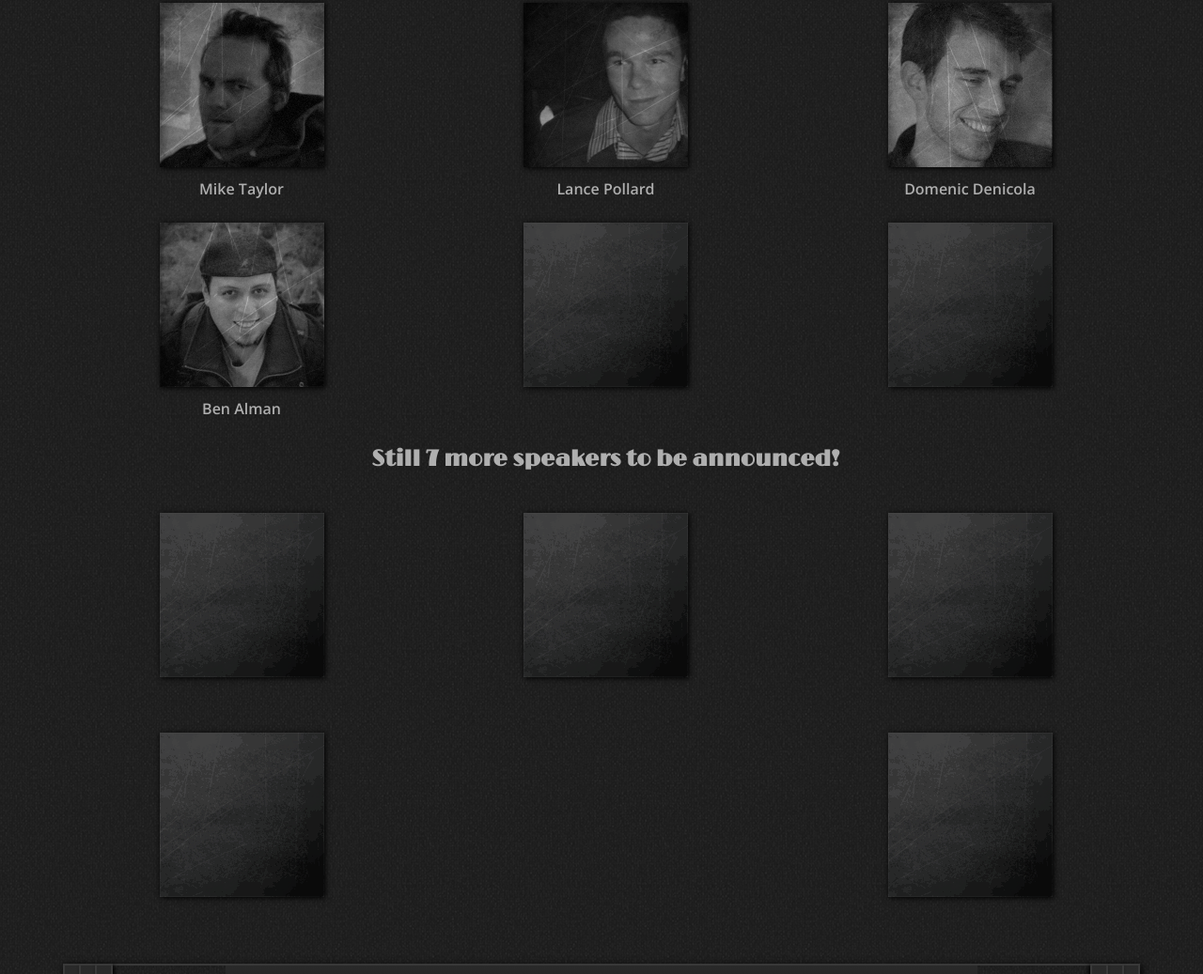
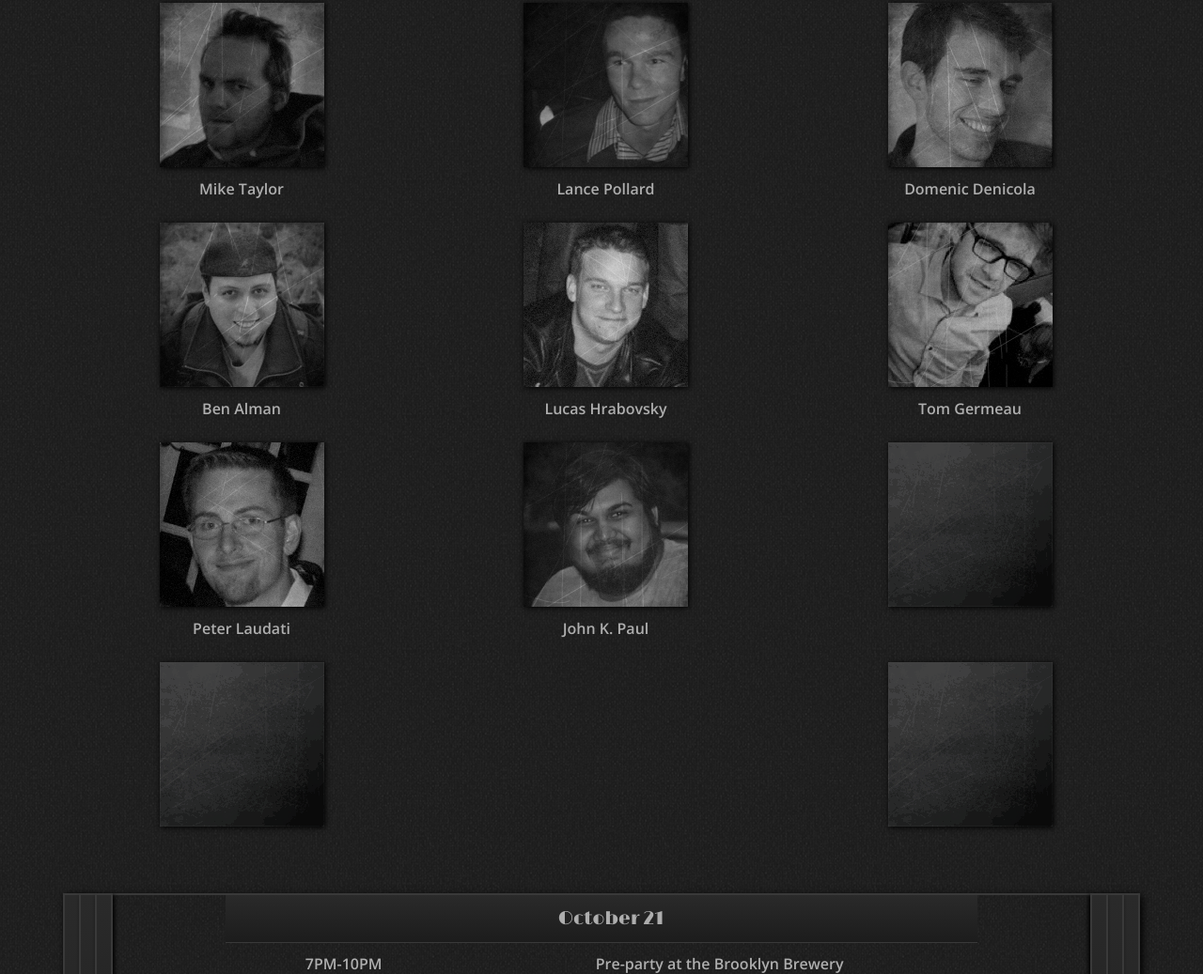
Before and after one commit to EmpireJS/2012.empirejs.org, a website: page public/index.html in a window 1280 px wide. Shown: the part 2057-3094 px from the top of the page at 94% size. Drawn offline with nearby package versions, Linux system fonts and the light colour scheme.

Commit message:
[ux] added john, lucas, peter, tom to speakers

```diff
--- a/public/index.html
+++ b/public/index.html
@@ -91,17 +91,12 @@
     	  </div>
     	  <div class="speakers">
     	    <div><img src="/img/speakers/ben.png" alt /><p>Ben Alman</p></div>
-    	    <div><img src="/img/speakers/mystery.gif" alt /><p>&nbsp;</p></div>
-    	    <div><img src="/img/speakers/mystery.gif" alt /><p>&nbsp;</p></div>
+    	    <div><img src="/img/speakers/lucas.png" alt /><p>Lucas Hrabovsky</p></div>
+    	    <div><img src="/img/speakers/tom.png" alt /><p>Tom Germeau</p></div>
     	  </div>
-
         <div class="speakers">
-          <h2>Still 7 more speakers to be announced!</h2>
-        </div>
-
-        <div class="speakers">
-    	    <div><img src="/img/speakers/mystery.gif" alt /><p>&nbsp;</p></div>
-    	    <div><img src="/img/speakers/mystery.gif" alt /><p>&nbsp;</p></div>
+    	    <div><img src="/img/speakers/peter.png" alt /><p>Peter Laudati</p></div>
+    	    <div><img src="/img/speakers/johnkpaul.png" alt /><p>John K. Paul</p></div>
     	    <div><img src="/img/speakers/mystery.gif" alt /><p>&nbsp;</p></div>
     	  </div>
     	  <div class="speakers">
```
Also changed, not shown: public/img/speakers/johnkpaul.png (added), public/img/speakers/lucas.png (added), public/img/speakers/peter.png (added), public/img/speakers/tom.png (added).
